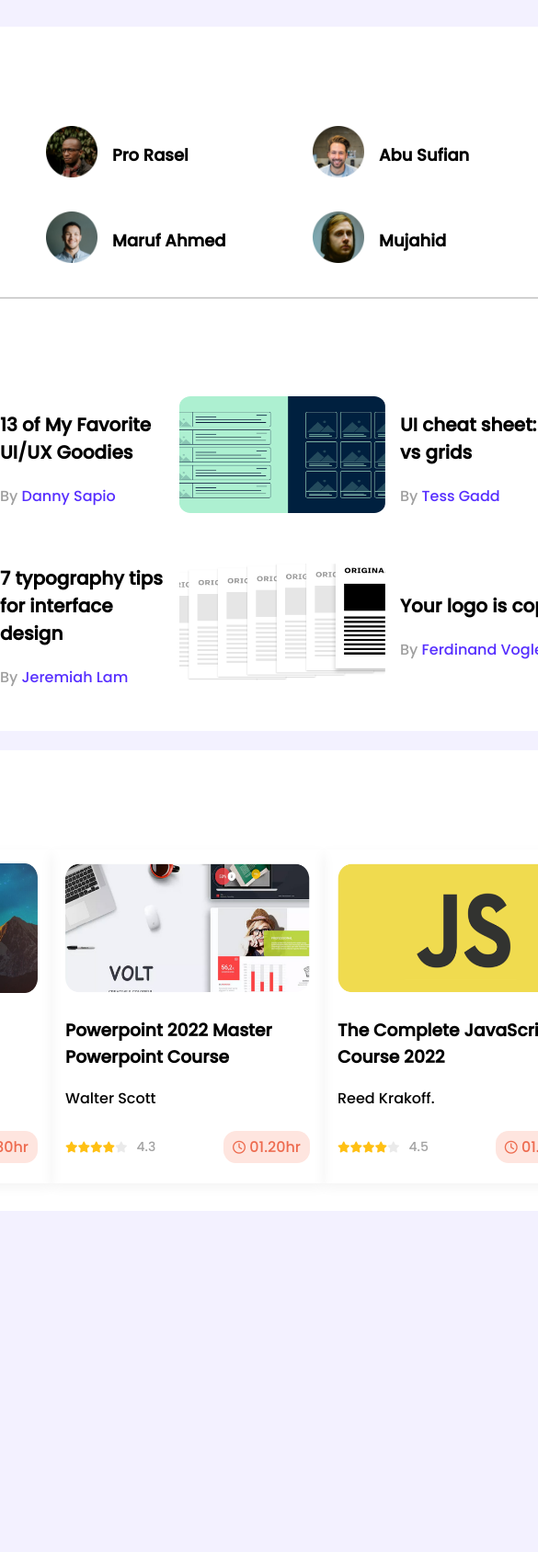
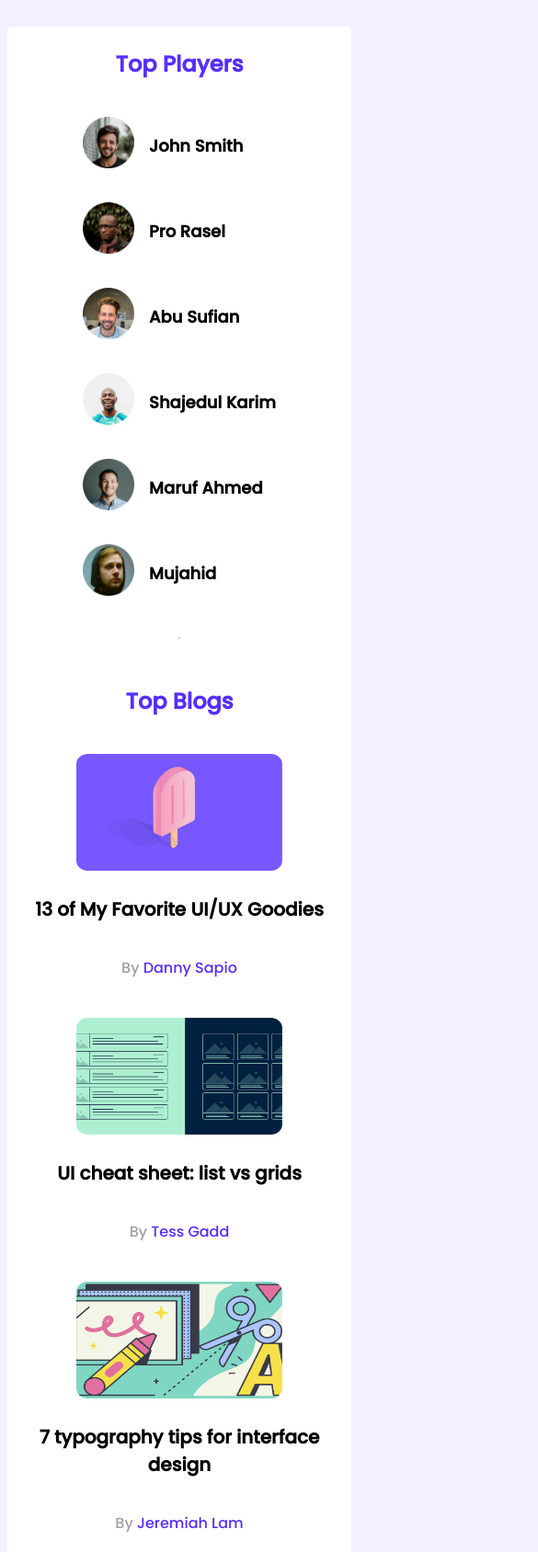
Before and after one commit to faruk-mahfuj/leader-board-reset, a plain HTML site: page index.html in a window 390 px wide. Shown: the top 1688 px of the page at 92% size, 585 px wide, since content can reach past the window. Before the commit the page ends 1325 px from the top, so only its background shows below. Drawn offline with Linux system fonts and the light colour scheme.

Commit message:
finished responsiveness

```diff
--- a/styles/style.css
+++ b/styles/style.css
@@ -39,6 +39,7 @@ hr {
     color: #562EFF;
     font-size: 24px;
     margin-top: 3px;
+    padding-top: 20px;
     margin-bottom: 40px;
 }
 
@@ -105,8 +106,16 @@ hr {
 
 .course {
     box-shadow: 0px 5.342289924621582px 13.35572338104248px 0px rgba(0, 0, 0, 0.05);
+    padding: 15px;
+}
 
-    padding: 15px;
+.course-title {
+    color: #1E1E1E;
+    font-size: 20px;
+}
+
+.course-instructor {
+    color: #ED6B4F;
 }
 
 .course .course-banner img {
@@ -156,3 +165,109 @@ hr {
     opacity: 0.25;
     font-size: 12px;
 }
+
+/* Media Queries */
+
+/* Mobile Devices */
+
+@media only screen and (max-width:576px) {
+    .container {
+        width: 100%;
+    }
+
+    .top-players {
+        display: flex;
+        flex-direction: column;
+        align-items: center;
+    }
+
+    .players {
+        grid-template-columns: repeat(1, 1fr);
+
+    }
+
+
+    .top-blogs {
+        display: flex;
+        flex-direction: column;
+        align-items: center;
+    }
+
+    .blogs {
+        grid-template-columns: repeat(1, 1fr);
+
+    }
+
+    .blog {
+        display: flex;
+        flex-direction: column;
+        justify-content: center;
+    }
+
+    .blog-info {
+        margin-left: 0px;
+        display: flex;
+        flex-direction: column;
+        align-items: center;
+        text-align: center;
+    }
+
+    .container {
+        display: flex;
+        flex-direction: column;
+        align-items: center;
+        padding: 0px;
+    }
+
+    .courses {
+        grid-template-columns: repeat(1, 1fr);
+    }
+
+    .course-banner {
+        display: flex;
+        justify-content: center;
+    }
+
+
+
+}
+
+/* Tablet Devices */
+
+@media only screen and (min-width:567px) and (max-width:992px) {
+    .container {
+        width: 100%;
+        margin-top: 0px;
+    }
+
+    .players {
+        padding: 0px 20px;
+    }
+
+    .blog {
+        display: flex;
+        flex-direction: column;
+        align-items: center;
+    }
+
+    .blog-info {
+        margin-left: 0px;
+        display: flex;
+        flex-direction: column;
+        align-items: center;
+        text-align: center;
+    }
+
+    .courses {
+        grid-template-columns: repeat(2, 1fr);
+    }
+
+    .course-banner {
+        display: flex;
+        justify-content: center;
+    }
+
+
+
+
+}
```
